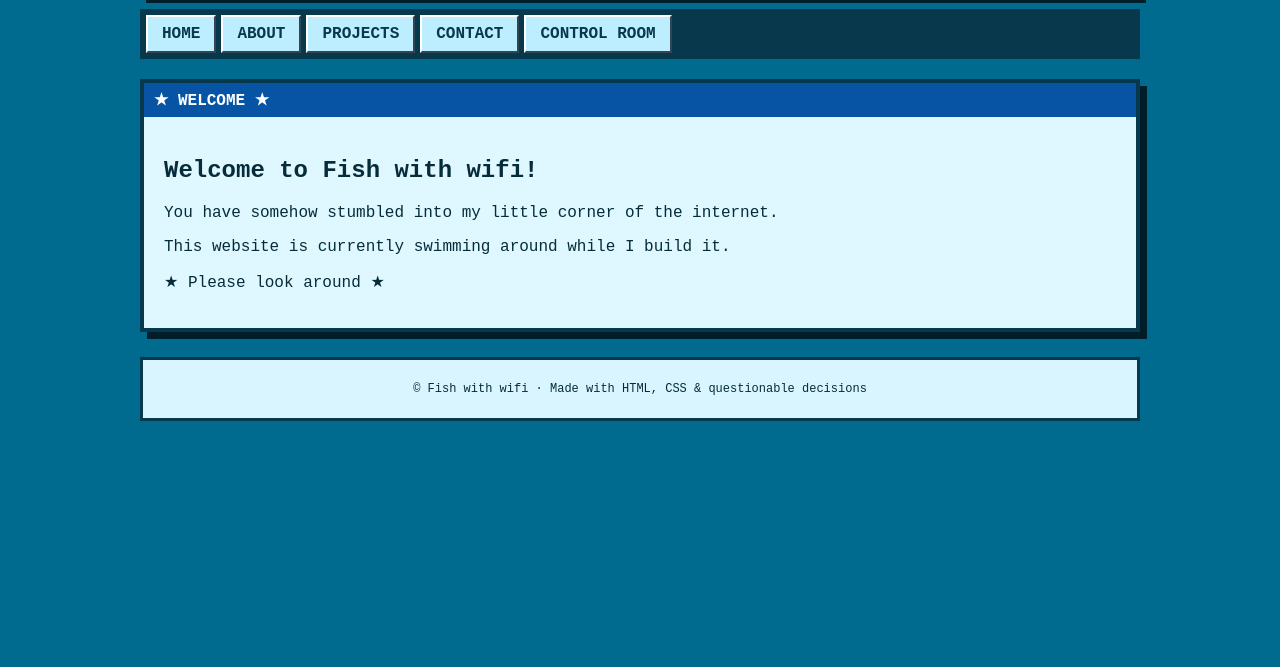
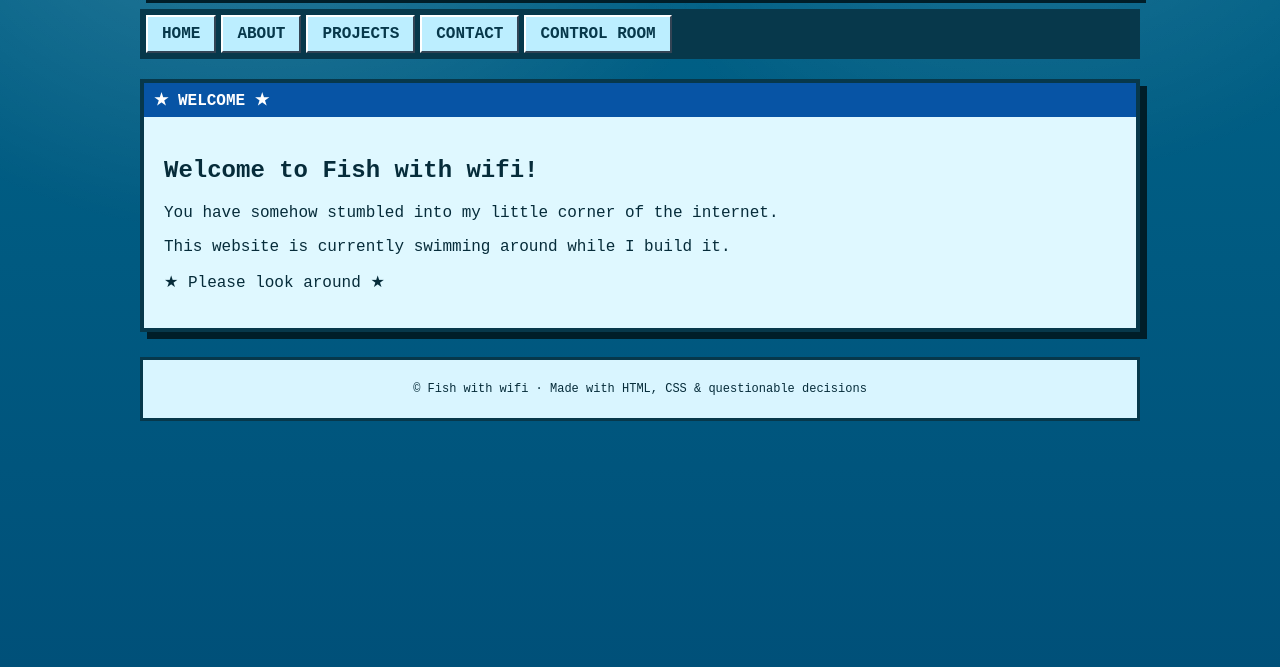
Before and after one commit to l462s/fishwithwifi, a plain HTML site: page index.html in a window 1280 px wide. Shown: the part 158-825 px from the top of the page. Before the commit the page ends 800 px from the top, so only its background shows below. Drawn offline with Linux system fonts and the light colour scheme; a script that the page names is missing.

Commit message:
Enhance body styles with gradient and pseudo-element
Updated body styles to include a gradient background and adjusted margins. Added a fixed pseudo-element for background effects.

```diff
--- a/style.css
+++ b/style.css
@@ -9,10 +9,23 @@ body {
 }
 
 body {
-    background: #006b8f;
+    margin: 0;
+    min-height: 100vh;
+
+    background:
+        linear-gradient(
+            rgba(0, 80, 120, 0.25),
+            rgba(0, 30, 80, 0.35)
+        ),
+        #006b8f;
+
     color: #062c3a;
+
     font-family: "Courier New", monospace;
+
     image-rendering: pixelated;
+
+    overflow-x: hidden;
 }
 
 .site {
@@ -109,3 +122,30 @@ footer {
 
     font-size: 12px;
 }
+
+body::before {
+    content: "";
+    position: fixed;
+    inset: 0;
+
+    pointer-events: none;
+
+    background:
+        radial-gradient(
+            ellipse at 20% 0%,
+            rgba(255,255,255,0.18),
+            transparent 35%
+        ),
+        radial-gradient(
+            ellipse at 80% 0%,
+            rgba(255,255,255,0.12),
+            transparent 30%
+        );
+
+    z-index: 0;
+}
+
+.site {
+    position: relative;
+    z-index: 10;
+}
```
